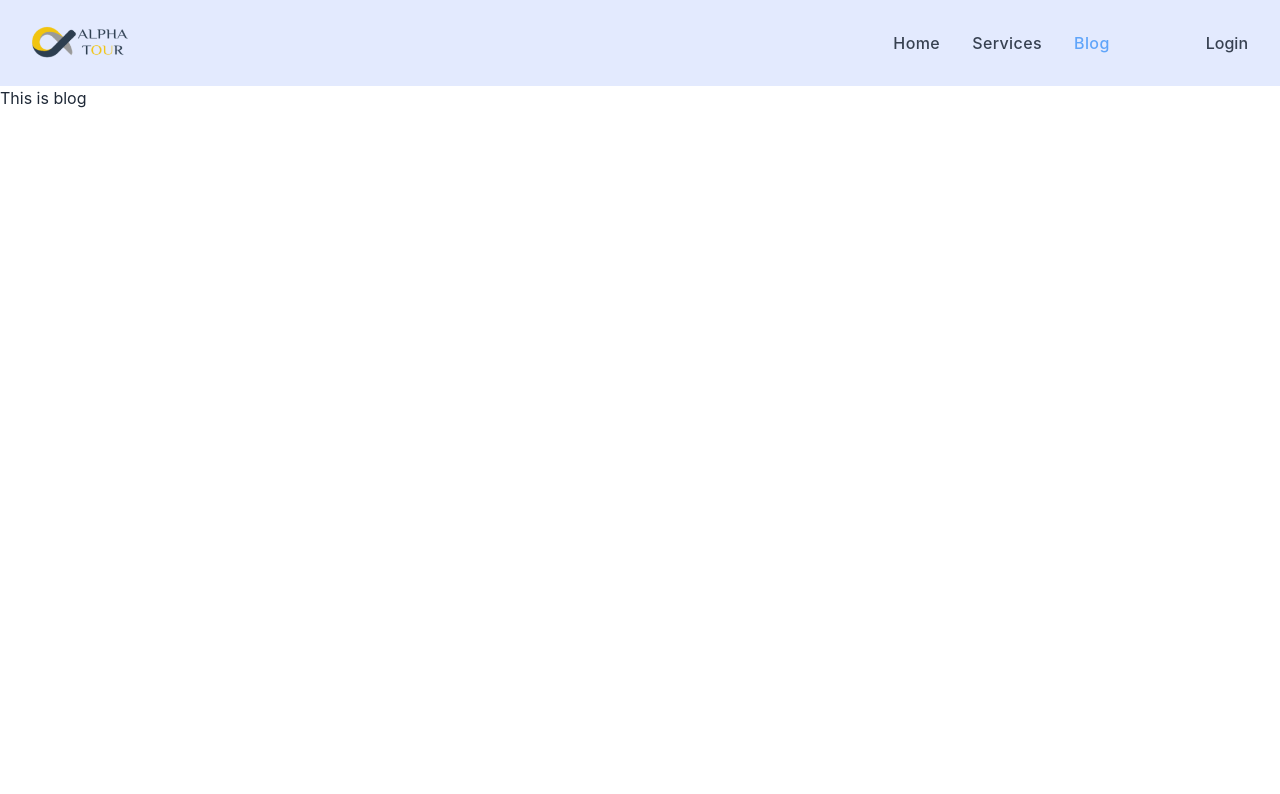
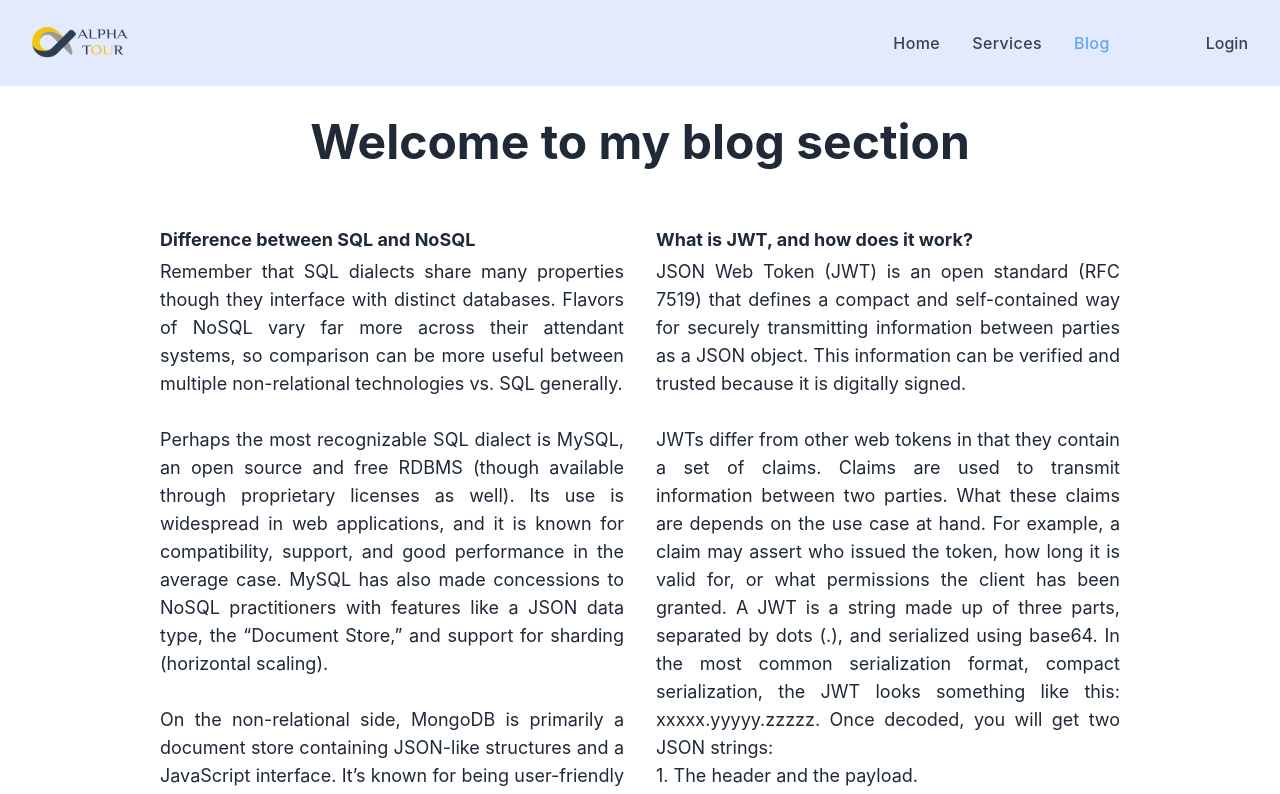
Before and after one commit to Uddin02/alpha-tour, a React (Create React App) app: page /blog in a window 1280 px wide. Shown: the top 794 px of the page. Built offline with nearby package versions, Linux system fonts and the light colour scheme; no server answers.

Commit message:
blog section added

```diff
--- a/src/Components/Blog/Blog.js
+++ b/src/Components/Blog/Blog.js
@@ -1,11 +1,110 @@
-import React from 'react';
+import React from "react";
 
 const Blog = () => {
-    return (
-        <div>
-            <h1>This is blog</h1>
+  return (
+    <section className=" dark:text-gray-100 ">
+      <div className="container flex flex-col justify-center p-4 mx-auto md:p-8">
+        <h2 className="mb-12 text-4xl text-gray-800 font-bold leading-none text-center sm:text-5xl">
+          Welcome to my blog section
+        </h2>
+        <div className="grid gap-10 md:gap-8 sm:p-3 md:grid-cols-2 lg:px-12 xl:px-32">
+          <div>
+            <h3 className="font-bold text-lg text-gray-800">
+              Difference between SQL and NoSQL
+            </h3>
+            <p className="mt-1 text-lg text-md text-justify text-gray-800">
+              Remember that SQL dialects share many properties though they
+              interface with distinct databases. Flavors of NoSQL vary far more
+              across their attendant systems, so comparison can be more useful
+              between multiple non-relational technologies vs. SQL generally.
+              <br /> <br />
+              Perhaps the most recognizable SQL dialect is MySQL, an open source
+              and free RDBMS (though available through proprietary licenses as
+              well). Its use is widespread in web applications, and it is known
+              for compatibility, support, and good performance in the average
+              case. MySQL has also made concessions to NoSQL practitioners with
+              features like a JSON data type, the “Document Store,” and support
+              for sharding (horizontal scaling).
+              <br /> <br />
+              On the non-relational side, MongoDB is primarily a document store
+              containing JSON-like structures and a JavaScript interface. It’s
+              known for being user-friendly (less administration overhead),
+              performant for simple queries, and flexible thanks to its NoSQL
+              underpinnings. Great for hierarchical data storage, it also
+              supports familiar relational concepts from indexing, to
+              aggregation, to some measure of ACID compliance.
+            </p>
+          </div>
+          <div>
+            <h3 className="font-bold text-lg text-gray-800">
+              What is JWT, and how does it work?
+            </h3>
+            <p className="mt-1 text-lg text-gray-800 text-justify">
+              JSON Web Token (JWT) is an open standard (RFC 7519) that defines a
+              compact and self-contained way for securely transmitting
+              information between parties as a JSON object. This information can
+              be verified and trusted because it is digitally signed.
+              <br />
+              <br />
+              JWTs differ from other web tokens in that they contain a set of
+              claims. Claims are used to transmit information between two
+              parties. What these claims are depends on the use case at hand.
+              For example, a claim may assert who issued the token, how long it
+              is valid for, or what permissions the client has been granted. A
+              JWT is a string made up of three parts, separated by dots (.), and
+              serialized using base64. In the most common serialization format,
+              compact serialization, the JWT looks something like this:
+              xxxxx.yyyyy.zzzzz. Once decoded, you will get two JSON strings:
+              <br />
+              1. The header and the payload.
+              <br /> 2. The signature.
+            </p>
+          </div>
+          <div>
+            <h3 className="font-bold text-lg text-gray-800">
+              What is the difference between javascript and Node JS?
+            </h3>
+            <p className="mt-1 text-lg text-gray-800 text-justify">
+              NodeJS: NodeJS is a cross-platform and opensource Javascript
+              runtime environment that allows the javascript to be run on the
+              server-side. Nodejs allows Javascript code to run outside the
+              browser. Nodejs comes with a lot of modules and mostly used in web
+              development.
+              <br />
+              <br />
+              Javascript: Javascript is a Scripting language. It is mostly
+              abbreviated as JS. It can be said that Javascript is the updated
+              version of the ECMA script. Javascript is a high-level programming
+              language that uses the concept of Oops but it is based on
+              prototype inheritance.
+            </p>
+          </div>
+          <div>
+            <h3 className="font-bold text-lg text-gray-800">
+              How does Node JS handle multiple requests at the same time?
+            </h3>
+            <p className="mt-1 text-lg text-gray-800 text-justify">
+              Given a NodeJS application, since Node is single threaded, say if
+              processing involves a Promise.all that takes 8 seconds, does this
+              mean that the client request that comes after this request would
+              need to wait for eight seconds? No. NodeJS event loop is single
+              threaded. The entire server architecture for NodeJS is not single
+              threaded. Before getting into the Node server architecture, to
+              take a look at typical multithreaded request response model, the
+              web server would have multiple threads and when concurrent
+              requests get to the webserver, the webserver picks threadOne from
+              the threadPool and threadOne processes requestOne and responds to
+              clientOne and when the second request comes in, the web server
+              picks up the second thread from the threadPool and picks up
+              requestTwo and processes it and responds to clientTwo. threadOne
+              is responsible for all kinds of operations that requestOne
+              demanded including doing any blocking IO operations.
+            </p>
+          </div>
         </div>
-    );
+      </div>
+    </section>
+  );
 };
 
 export default Blog;
```
